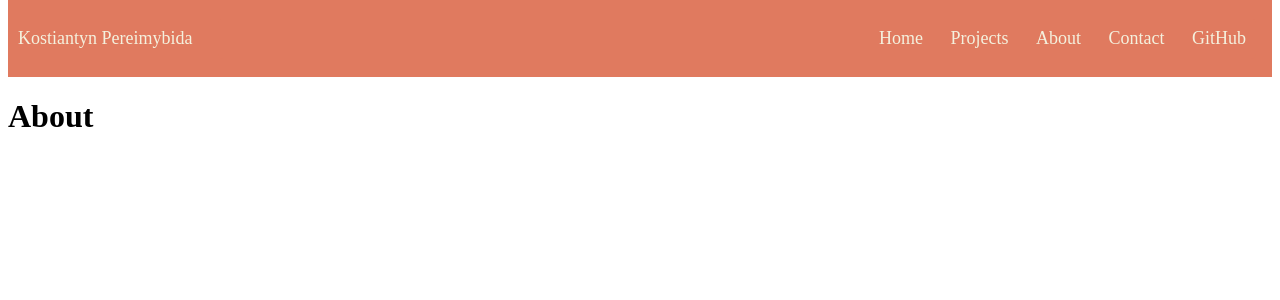
After one commit to KossKokos/Portfolio, a Django app: page /portfolio/about/ in a window 1280 px wide. The commit adds this page. Shown: the top 300 px of the page. Run offline with Django 5.2, Linux system fonts and the light colour scheme.

Commit message:
adding js and html code foe each file

```diff
--- a/django_portfolio/myportfolio/portfolio/static/portfolio/main.css
+++ b/django_portfolio/myportfolio/portfolio/static/portfolio/main.css
@@ -3,6 +3,10 @@
   --color-secondary: #e07a5f;
   --color-tertiary: #3d405b;
   --color-primary-darker: #81b29a;
+}
+
+body {
+  margin-top: 0;
 }
 
 a {
@@ -11,6 +15,8 @@ a {
 
 /* Navigation  */
 .navigation {
+  top: 0; /* Stick to the top */
+  z-index: 1000; /* Ensure it's above other elements */
   background-color: #e07a5f;
   display: flex;
   height: fit-content;
@@ -18,6 +24,11 @@ a {
   justify-content: center;
   align-items: center;
   flex-wrap: wrap;
+}
+
+.navigation.sticky {
+  position: fixed;
+  color: #e07a5f;
 }
 /* ---------------------- */
 .pages {
@@ -37,7 +48,7 @@ a {
   background-color: transparent;
   border: none;
   padding: 10px;
-  color: var(--color-secondary);
+  color: #f4f1de;
   display: flex;
   position: relative;
   gap: 5px;
--- /dev/null
+++ b/django_portfolio/myportfolio/portfolio/static/portfolio/main.js
@@ -0,0 +1,26 @@
+
+
+
+document.addEventListener('DOMContentLoaded', function () {
+    const header = document.querySelector('.header');
+    console.log(header)
+    const nav = document.querySelector('.navigation');
+    console.log(nav)
+    const navHeight = nav.getBoundingClientRect().height;
+
+    const stickyNav = function (entries) {
+      const [entry] = entries;
+      if (!entry.isIntersecting) nav.classList.add('sticky');
+      else nav.classList.remove('sticky');
+    };
+
+    const headerObserver = new IntersectionObserver(stickyNav, {
+      root: null,
+      threshold: 0,
+      rootMargin: `-${navHeight}px`,
+    });
+
+    headerObserver.observe(header);
+
+
+  });
--- /dev/null
+++ b/django_portfolio/myportfolio/portfolio/templates/portfolio/about.html
@@ -0,0 +1,8 @@
+{% extends "portfolio/home.html" %}
+
+
+{% block content %}
+
+<h1 style="color: black;">About</h1>
+
+{% endblock %}
--- a/django_portfolio/myportfolio/portfolio/templates/portfolio/home.html
+++ b/django_portfolio/myportfolio/portfolio/templates/portfolio/home.html
@@ -8,17 +8,23 @@
     <title>Portfolio</title>
   </head>
   <body>
+    <script src=" {% static 'portfolio/main.js' %}"></script>
+    <header class="header">
     <nav class="navigation">
       <div>
         <p id="full-name" class="page">Kostiantyn Pereimybida</p>
       </div>
       <div class="pages">
-        <a class="page" href="/home"> Home </a>
-        <a class="page" href="/about_us"> Projects </a>
-        <a class="page" href="/shop"> About </a>
-        <a class="page" href="/contact_us"> Contact </a>
-        <a class="page" href="/github"> GitHub </a>
+        <a class="page" href="{% url 'portfolio:index' %}"> Home </a>
+        <a class="page" href="{% url 'portfolio:projects' %}"> Projects </a>
+        <a class="page" href="{% url 'portfolio:about_me' %}"> About </a>
+        <a class="page" href="{% url 'portfolio:contact_me' %}"> Contact </a>
+        <a class="page" href="https://github.com/KossKokos" target="_blank"> GitHub </a>
       </div>
     </nav>
+  </header>
+    {% block content %}
+
+    {% endblock %}
   </body>
 </html>
--- a/django_portfolio/myportfolio/portfolio/urls.py
+++ b/django_portfolio/myportfolio/portfolio/urls.py
@@ -2,6 +2,11 @@ from django.urls import path
 
 from . import views
 
+app_name = 'portfolio'
+
 urlpatterns = [
     path('', views.index, name='index'),
+    path('projects/', views.projects, name='projects'),
+    path('about/', views.about_me, name='about_me'),
+    path('contact/', views.contact_me, name='contact_me'),
 ]
--- a/django_portfolio/myportfolio/portfolio/views.py
+++ b/django_portfolio/myportfolio/portfolio/views.py
@@ -7,10 +7,31 @@ from .models import Email
 
 # Create your views here.
 
+def get_html_file(name):
+    template = loader.get_template(name)
+    return template
+
+
 def index(request):
     # email_list = Email.objects.all()
     # output = ', '.join([e.message for e in email_list])
     # return HttpResponse("Hello, world. You're at the polls index.")
-    template = loader.get_template('portfolio/home.html')
+    template = get_html_file('portfolio/home.html')
     data = {'full_name': 'Elon Musk'}
     return HttpResponse(template.render(data, request))
+
+
+def projects(request):
+    template = get_html_file('portfolio/projects.html')
+    data = {'Hello' : 'world'}
+    return HttpResponse(template.render(data, request))
+
+def about_me(request):
+    template = get_html_file('portfolio/about.html')
+    data = {'Hello' : 'world'}
+    return HttpResponse(template.render(data, request))
+
+def contact_me(request):
+    template = get_html_file('portfolio/contact.html')
+    data = {'Hello' : 'world'}
+    return HttpResponse(template.render(data, request))
```
Also changed, not shown: django_portfolio/myportfolio/portfolio/templates/portfolio/car_parking.html (added, +8 -0 lines), django_portfolio/myportfolio/portfolio/templates/portfolio/churn_predictions.html (added, +9 -0 lines), django_portfolio/myportfolio/portfolio/templates/portfolio/contact.html (added, +8 -0 lines), django_portfolio/myportfolio/portfolio/templates/portfolio/projects.html (added, +7 -0 lines).
